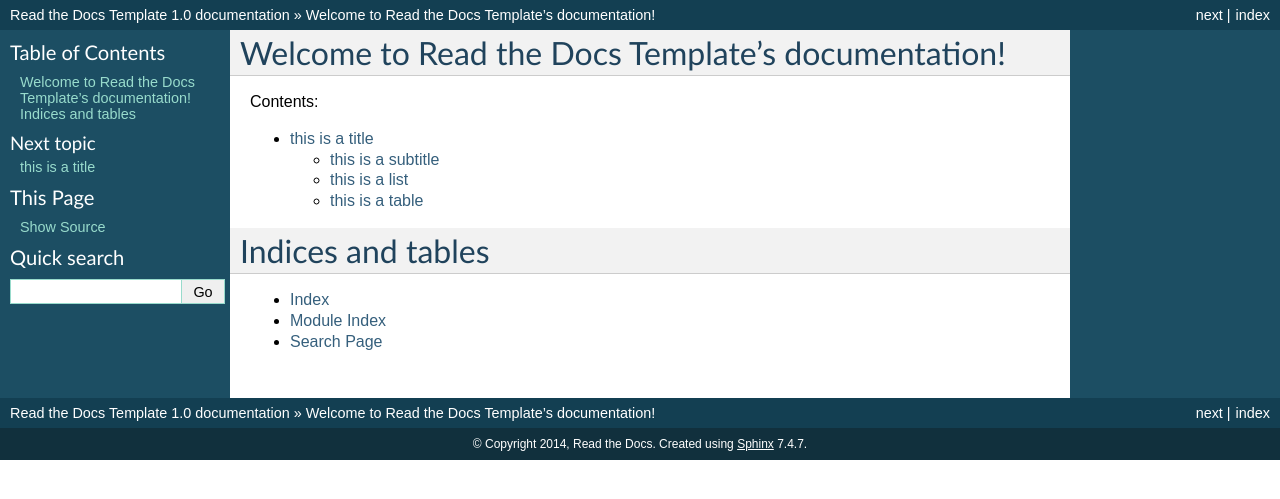
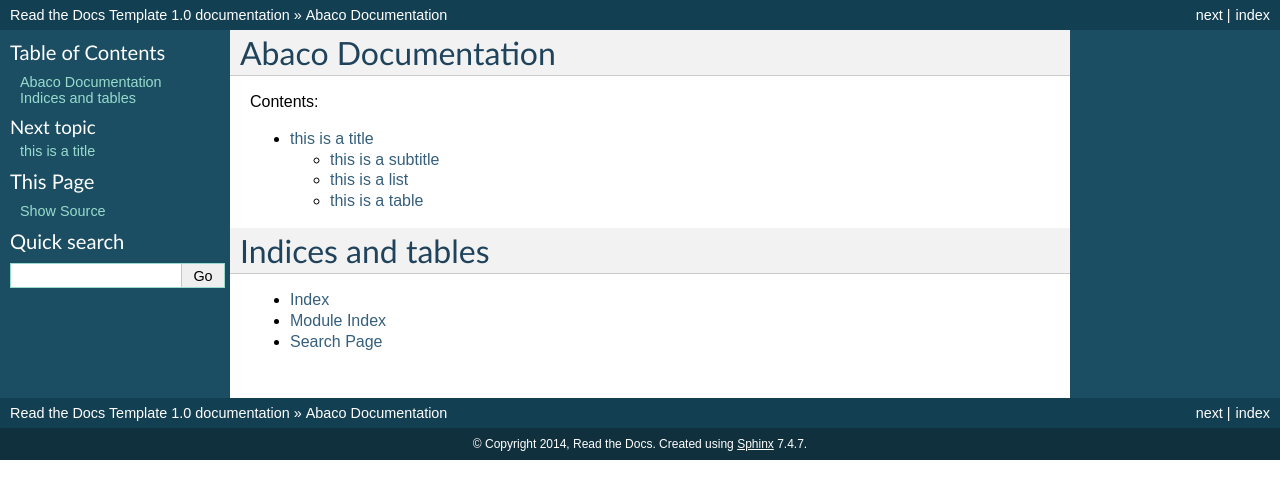
Before and after one commit to nicolasmorin1/testing, a Sphinx documentation site: the page built from docs/index.rst, in a window 1280 px wide. Shown: the top 499 px of the page. Built offline with Sphinx 7.4.7, drawn with Linux system fonts in a browser that asks for light colours.

Commit message:
Update index.rst

```diff
--- a/docs/index.rst
+++ b/docs/index.rst
@@ -3,7 +3,7 @@
    You can adapt this file completely to your liking, but it should at least
    contain the root `toctree` directive.
 
-Welcome to Read the Docs Template's documentation!
+Abaco Documentation
 ==================================================
 
 Contents:
```
